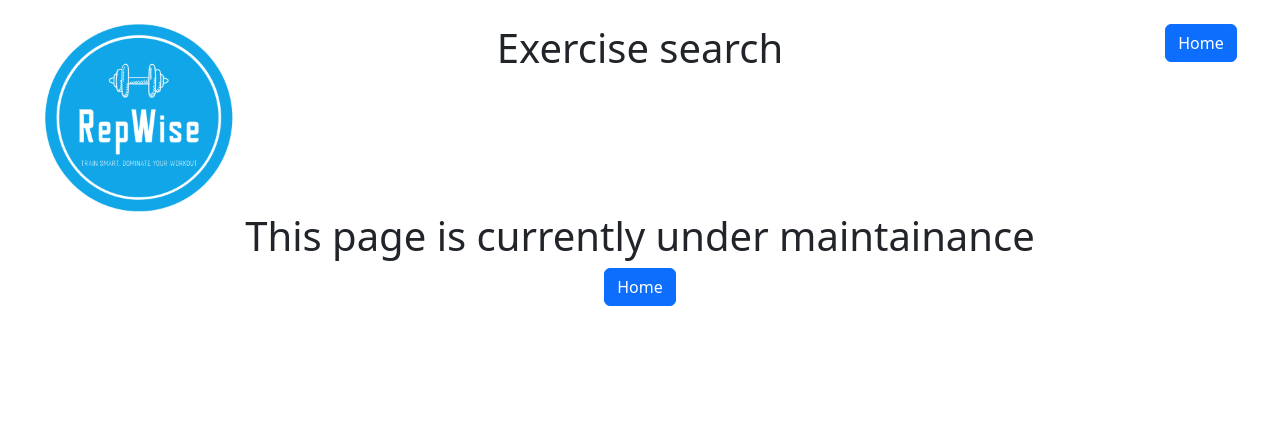
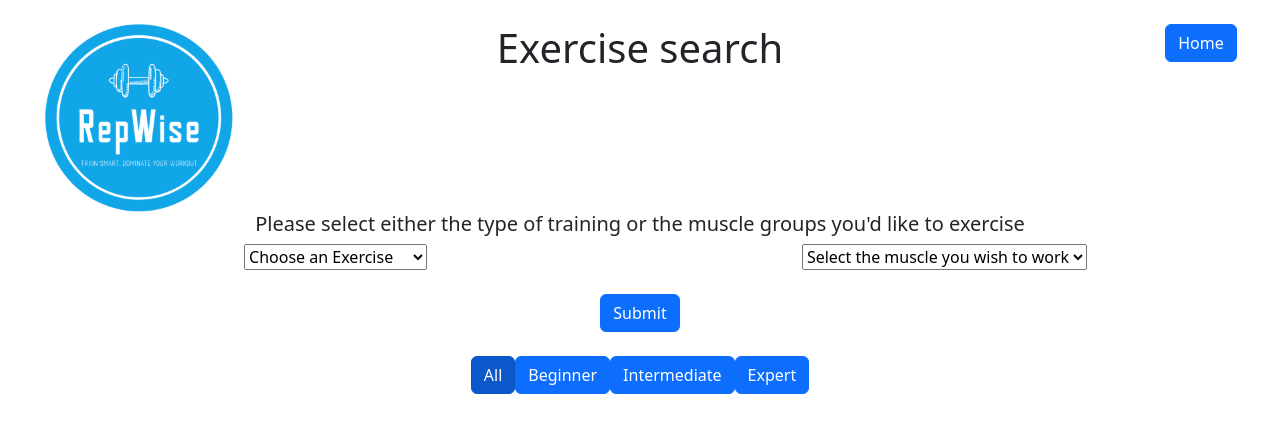
Before and after one commit to Theojeddy/Weightlifting-rep-calculator, a React (Create React App) app: page /ExerciseSearch in a window 1280 px wide. Shown: the top 432 px of the page. Built offline with nearby package versions, Linux system fonts and the light colour scheme.

Commit message:
api call functioning, toggle set up but needs slight adaptations, styling required

```diff
--- a/src/Pages/Exercise.js
+++ b/src/Pages/Exercise.js
@@ -1,16 +1,143 @@
-//import components dropdowns, header and calculations
-
+import React, { useEffect, useState } from "react";
 import HeaderLogo from "../Components/Header/HeaderLogo";
 import HeaderHomeButton from "../Components/Header/HomeButton";
-
-// import useEffect and useState
-import React, { useEffect } from "react";
+import { Card, Button } from "react-bootstrap";
 
 export default function ExerciseSearch({ title, setTitle }) {
-  //set up useEffect to change the title to calculator
+  const [exerciseType, setExerciseType] = useState("");
+  const [workingMuscle, setWorkingMuscle] = useState("");
+  const [error, setError] = useState(null);
+  const [contentData, setContentData] = useState([]);
+  const [selectedDifficulty, setSelectedDifficulty] = useState("all");
+
   useEffect(() => {
     setTitle("Exercise search");
   }, [setTitle]);
+
+  const Exercises = [
+    { name: "Cardio" },
+    { name: "Olympic weightlifting" },
+    { name: "Plyometric" },
+    { name: "Powerlifting" },
+    { name: "Strength" },
+    { name: "Stretching" },
+    { name: "Strongman" },
+  ];
+
+  const Muscles = [
+    { name: "Abdominals" },
+    { name: "Abductors" },
+    { name: "Adductors" },
+    { name: "Biceps" },
+    { name: "Calves" },
+    { name: "Chest" },
+    { name: "Forearms" },
+    { name: "Glutes" },
+    { name: "Hamstrings" },
+    { name: "Lats" },
+    { name: "Lower Back" },
+    { name: "Middle Back" },
+    { name: "Neck" },
+    { name: "Quadriceps" },
+    { name: "Traps" },
+    { name: "Triceps" },
+  ];
+
+  async function fetchExercise() {
+    setError(null);
+
+    try {
+      if (exerciseType !== "") {
+        const response = await fetch(
+          "https://api.api-ninjas.com/v1/exercises?type=" + exerciseType,
+          {
+            headers: {
+              "X-Api-Key": "GfsoVGt8rCMmEJwbDHPTyg==wn6t1sOI20NaTL6R",
+            },
+          }
+        );
+
+        console.log("Response status:", response.status);
+
+        if (!response.ok) {
+          setError("Sorry, something went wrong. Please try again.");
+          return;
+        }
+
+        const data = await response.json();
+
+        console.log("Exercise type:", exerciseType);
+        console.log("Data from API:", data);
+
+        if(data.length === 0) {
+          setError("Sorry, something went wrong. Please try again.");
+          return;
+        } else {
+
+        setContentData(data.slice(0, 10));
+        console.log("Sliced exerciseData:", contentData);
+
+        setExerciseType("");
+        setSelectedDifficulty("all"); // Reset selected difficulty
+        }
+      } else if (workingMuscle !== "") {
+        const response = await fetch(
+          "https://api.api-ninjas.com/v1/exercises?muscle=" + workingMuscle,
+          {
+            headers: {
+              "X-Api-Key": "GfsoVGt8rCMmEJwbDHPTyg==wn6t1sOI20NaTL6R",
+            },
+          }
+        );
+
+        console.log("Response status:", response.status);
+
+        if (!response.ok) {
+          setError("Sorry, something went wrong. Please try again.");
+          return;
+        }
+
+        const data = await response.json();
+
+        console.log("Exercise type:", workingMuscle);
+        console.log("Data from API:", data);
+
+        if(data.length === 0) {
+          setError("Sorry, something went wrong. Please try again.");
+          return;
+        } else {
+
+        setContentData(data.slice(0, 10));
+        console.log("Sliced exerciseData:", contentData);
+        setWorkingMuscle("");
+        setSelectedDifficulty("all"); // Reset selected difficulty
+        }
+      } else {
+        setError("Please select an exercise type or a working muscle.");
+      }
+    } catch (error) {
+      setError("An error occurred. Please try again later.");
+      console.error("Fetch error:", error);
+    }
+  }
+
+  const handleExerciseChange = (event) => {
+    setExerciseType(event.target.value);
+  };
+
+  const handleMuscleChange = (event) => {
+    setWorkingMuscle(event.target.value);
+  };
+
+  const handleDifficultyToggle = (difficulty) => {
+    setSelectedDifficulty(difficulty);
+  };
+
+  const filteredContent = contentData.filter((content) => {
+    return (
+      selectedDifficulty === "all" || content.difficulty === selectedDifficulty
+    );
+  });
 
   return (
     <div className="container-fluid vw4">
@@ -20,21 +147,94 @@ export default function ExerciseSearch({ title, setTitle }) {
             <HeaderLogo />
           </div>
         </div>
-        <div
-          className="col mt-4
-         text-center "
-        >
+        <div className="col mt-4 text-center ">
           <h1>{title}</h1>
         </div>
         <div className="col mt-4 text-end">
           <HeaderHomeButton />
         </div>
       </div>
+
+      {/* start of content */}
+      <div className="row">
+      <h5>Please select either the type of training or the muscle groups you'd like to exercise</h5>
+        <div className="col">
+
+          <select value={exerciseType} onChange={handleExerciseChange}>
+            <option value="">Choose an Exercise</option>
+            {Exercises.map((exercise, index) => (
+              <option key={index} value={exercise.name}>
+                {exercise.name}
+              </option>
+            ))}
+          </select>
+        </div>
+
+        <div className="col">
+
+          <select value={workingMuscle} onChange={handleMuscleChange}>
+            <option value="">Select the muscle you wish to work</option>
+            {Muscles.map((Muscle, index) => (
+              <option key={index} value={Muscle.name}>
+                {Muscle.name}
+              </option>
+            ))}
+          </select>
+        </div>
+      </div>
+      <div className="col text-center mt-4">
+        <button className="btn btn-primary" onClick={fetchExercise}>
+          Submit
+        </button>
+      </div>
       <div className="row text-center">
+        {error && <p className="text-danger">{error}</p>}
         <div className="col text-center">
-          <h1> This page is currently under maintainance</h1>
-          <HeaderHomeButton />
+          <div className="row justify-content-center">
+            {filteredContent.map((content, index) => (
+              <Card key={index} style={{ width: "18rem" }} className="m-2">
+                <Card.Body className="d-flex flex-column">
+                  <Card.Title>{content.name}</Card.Title>
+                  <Card.Text>Difficulty : {content.difficulty}</Card.Text>
+                  <Card.Text>Type: {content.type}</Card.Text>
+                  <Card.Text>Equipment required: {content.equipment}</Card.Text>
+                  <Card.Text>Instructions: {content.instructions}</Card.Text>
+                </Card.Body>
+              </Card>
+            ))}
+          </div>
         </div>
+      </div>
+      {/* Buttons to toggle difficulty */}
+      <div className="col text-center mt-4">
+        <Button
+          variant="primary"
+          onClick={() => handleDifficultyToggle("all")}
+          className={selectedDifficulty === "all" ? "active" : ""}
+        >
+          All
+        </Button>
+        <Button
+          variant="primary"
+          onClick={() => handleDifficultyToggle("beginner")}
+          className={selectedDifficulty === "beginner" ? "active" : ""}
+        >
+          Beginner
+        </Button>
+        <Button
+          variant="primary"
+          onClick={() => handleDifficultyToggle("intermediate")}
+          className={selectedDifficulty === "intermediate" ? "active" : ""}
+        >
+          Intermediate
+        </Button>
+        <Button
+          variant="primary"
+          onClick={() => handleDifficultyToggle("expert")}
+          className={selectedDifficulty === "expert" ? "active" : ""}
+        >
+          Expert
+        </Button>
       </div>
     </div>
   );
```
